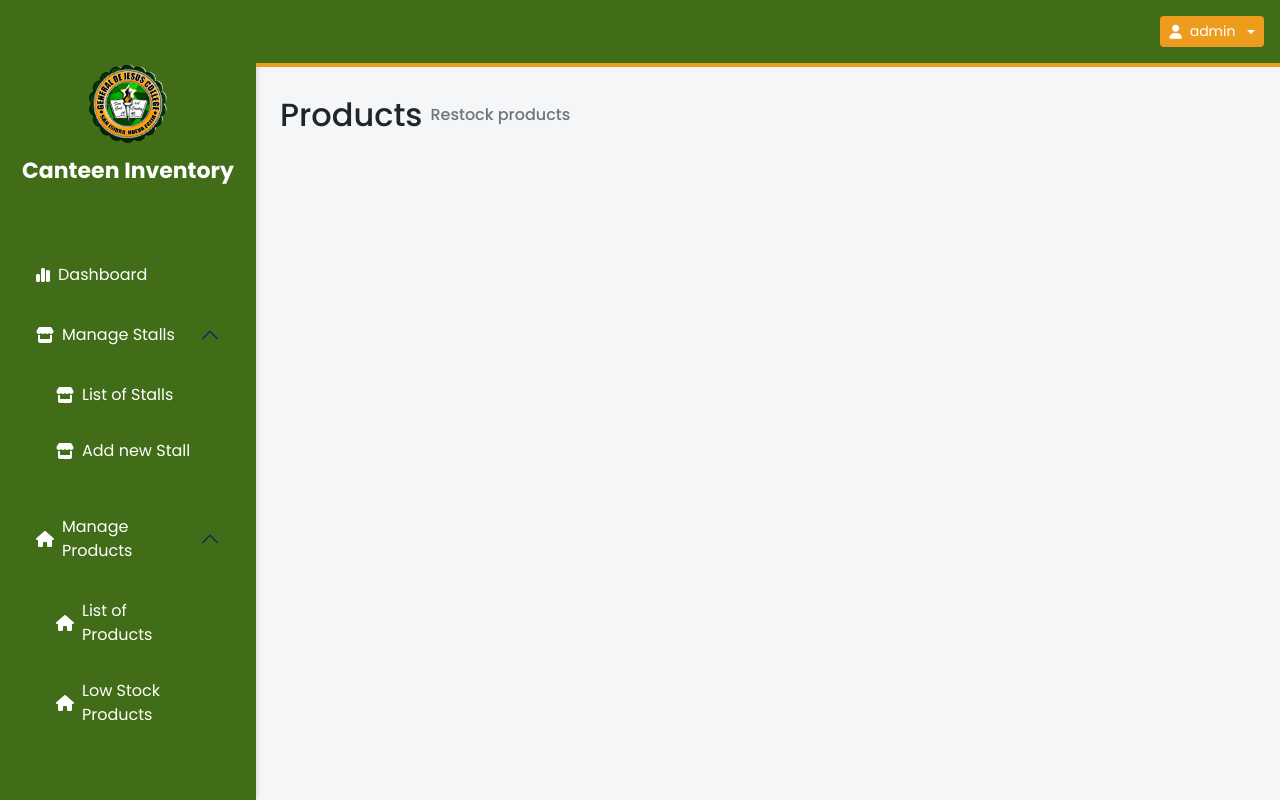
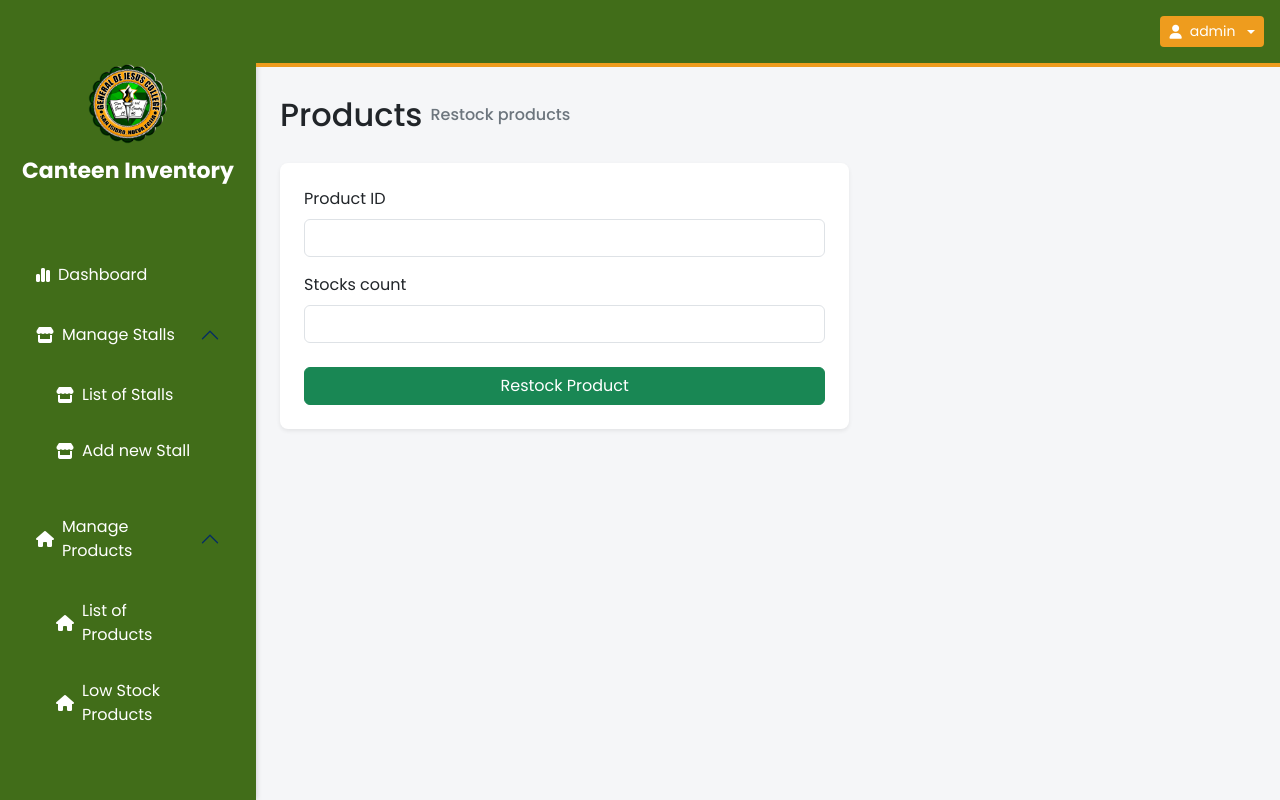
Before and after one commit to BulletOnli/canteen-inventory, a PHP site: page /restock.php in a window 1280 px wide. Run offline with PHP 8.4, Linux system fonts and the light colour scheme; a user stored in the database is signed in; data comes from the database, SQL or seed files in the repository; some libraries are stand-ins or nearby versions.

Commit message:
add: restock products

```diff
--- a/products.php
+++ b/products.php
@@ -146,6 +146,7 @@ include './db.php';
               <th scope="col">Product</th>
               <th scope="col">Price</th>
               <th scope="col">Stocks</th>
+              <th scope="col">Total Stocks</th>
               <th scope="col">Category</th>
               <th scope="col">Stall</th>
               <th scope="col">Last modified</th>
@@ -154,7 +155,7 @@ include './db.php';
           </thead>
           <tbody id="products-table" class="text-center">
             <?php
-            $sql = "SELECT products.id, products.product_name, products.price, products.stocks, products.category, stall.stall_name, products.last_modified FROM products INNER JOIN stall ON products.stall_id=stall.id";
+            $sql = "SELECT products.id, products.product_name, products.price, products.stocks, products.totalStocks, products.category, stall.stall_name, products.last_modified FROM products INNER JOIN stall ON products.stall_id=stall.id";
             $result = $conn->query($sql);
 
             // Loop through each row and display data in table cells
--- a/restock.php
+++ b/restock.php
@@ -2,6 +2,7 @@
 
 
 include './isAuthenticated.php';
+include './db.php';
 
 
 ?>
@@ -19,6 +20,51 @@ include './isAuthenticated.php';
 </head>
 
 <body>
+  <?php
+  if ($_SERVER["REQUEST_METHOD"] == "POST") {
+    $productId = $_POST["productId"];
+    $newStockLevel = $_POST["stocks"];
+
+    $checkStmt = $conn->prepare("SELECT stocks FROM products WHERE id = ?");
+    $checkStmt->bind_param("i", $productId);
+    $checkStmt->execute();
+    $checkResult = $checkStmt->get_result();
+
+    if ($checkResult->num_rows === 0) {
+      echo "
+      <script>
+        window.alert('Product not found. Please check the product ID.');
+      </script>
+    ";
+      $checkStmt->close();
+    } else {
+      $checkRow = $checkResult->fetch_assoc();
+      $currentStock = (int) $checkRow['stocks'];
+      $updatedStock = $currentStock + $newStockLevel;
+      $stmt = $conn->prepare("UPDATE products SET stocks = ? WHERE id = ?");
+      $stmt->bind_param("di", $updatedStock, $productId);
+
+      if ($stmt->execute()) {
+        echo "
+      <script>
+        window.alert('Restock success!');
+      </script>
+    ";
+      } else {
+        $error = mysqli_error($conn);
+        echo "Error: " . $error;
+        echo "
+      <script>
+        window.alert('$error');
+      </script>
+    ";
+      }
+
+      $stmt->close();
+    }
+  }
+  ?>
+
   <aside>
     <div class="sidebar-logo-container">
       <img src="./images/gjc logo.png" alt="" />
@@ -137,9 +183,51 @@ include './isAuthenticated.php';
           <p class="fs-2 fw-medium m-0  ">Products</p>
           <p class="fw-6 text-secondary fw-medium m-0 ">Restock products</p>
         </div>
-        <div class="d-flex ">
+        <form id="restock-product-form" action="restock.php" method="POST">
+          <div class="container-fluid mt-4 ">
+            <div class="row column-gap-2">
+              <div class="col-7   p-4 rounded-3 bg-white shadow-sm">
+                <div class="col">
+                  <div class="mb-3">
+                    <label for="" class="form-label">Product ID</label>
+                    <input required name="productId" type="text" class="form-control" id="">
+                  </div>
+                  <div class="mb-3">
+                    <label for="" class="form-label">Stocks count</label>
+                    <input required name="stocks" type="number" class="form-control" id="">
+                  </div>
+                  <button class="w-100 btn btn-success mt-2">Restock Product</button>
+                </div>
+              </div>
+              <!-- <div class="col">
+                <div class="w-100 h-auto  p-4 rounded-3 bg-white shadow-sm">
+                  <div>
+                    <label for="" class="form-label">Stall</label>
+                    <select required name="stall" class="form-select" aria-label="stall name">
+                      <option selected disabled>Choose a stall</option>
+                      <?php
+                      $sql = "SELECT * FROM stall";
+                      $result = $conn->query($sql);
 
-        </div>
+                      if (!$result) {
+                        echo "Error: " . $conn->error;
+                      }
+
+                      // Loop through results and create options dynamically
+                      while ($row = $result->fetch_assoc()) {
+                        $stallId = $row['id'];
+                        $stall_name = $row['stall_name'];  // Extract stall name from the row
+                        echo "<option value='$stallId'>$stall_name</option>";
+                      }
+                      ?>
+                    </select>
+                  </div>
+                </div>
+                <button class="w-100 btn btn-success mt-2">Add Product</button>
+              </div> -->
+            </div>
+          </div>
+        </form>
       </div>
     </div>
   </main>
```
